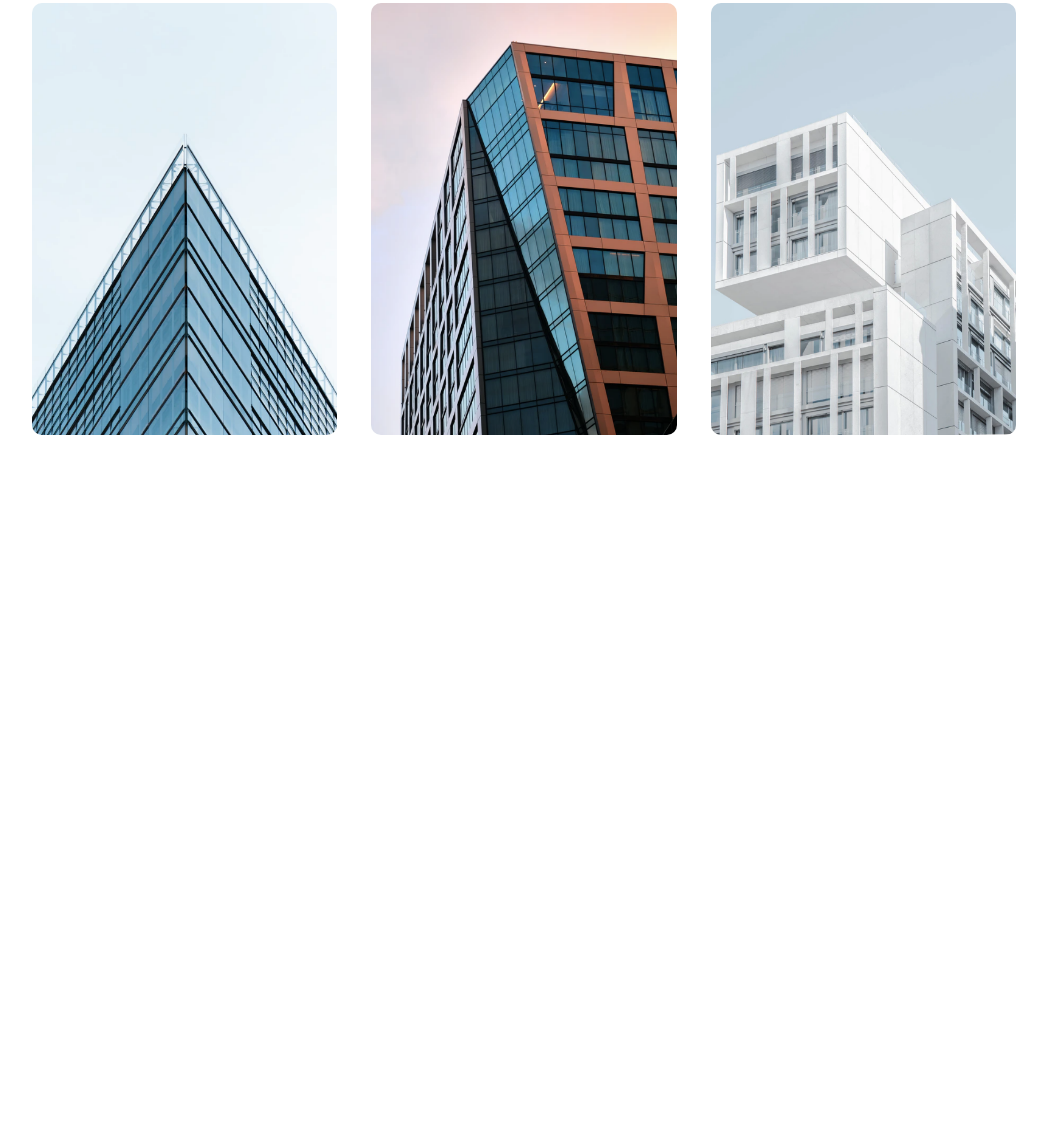
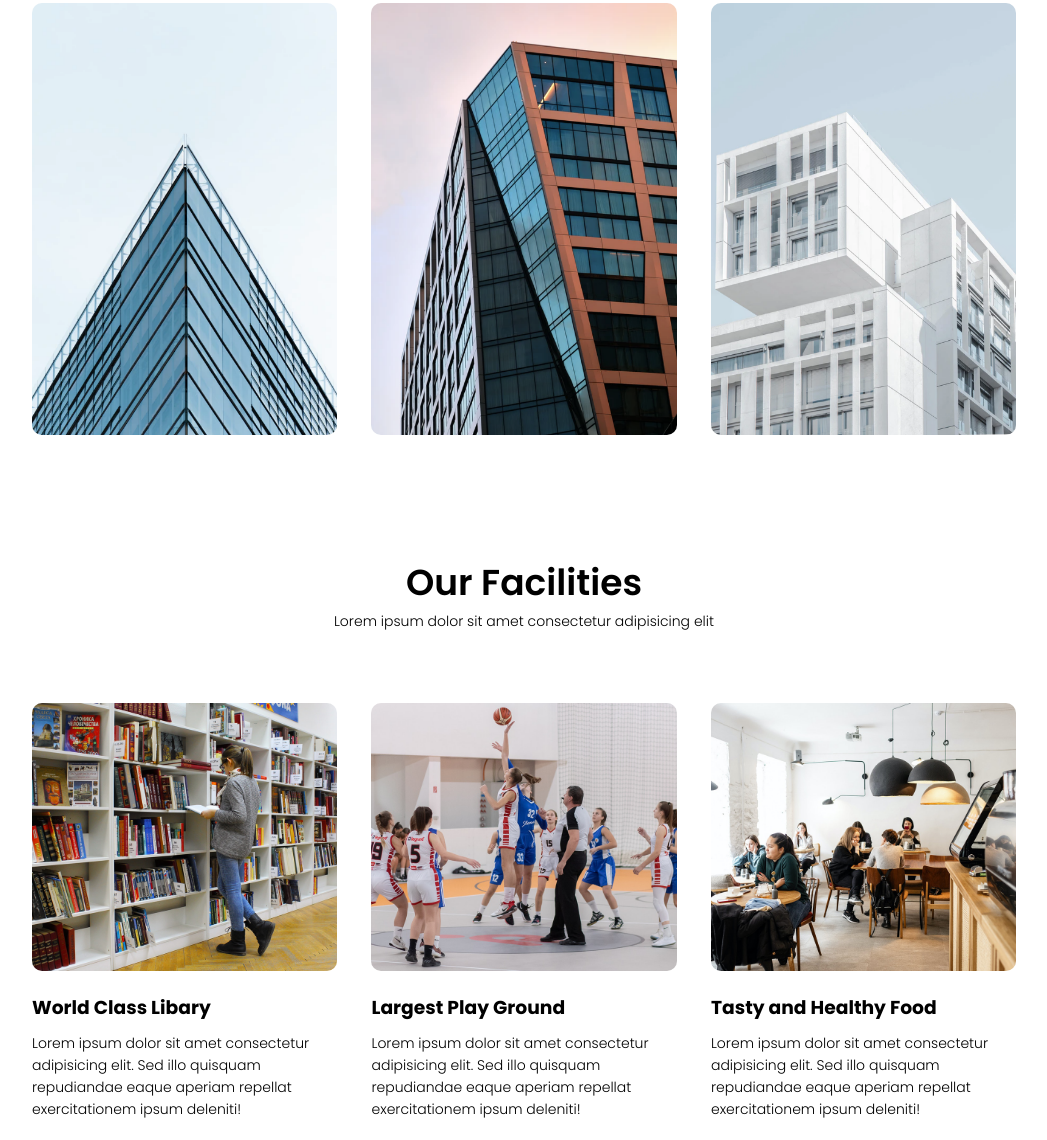
Before and after one commit to bennaji98/collage-website, a plain HTML site: page index.html in a window 1280 px wide. Shown: the part 1668-2808 px from the top of the page, without its empty margins (116-1163 px from the left). Before the commit the page ends 2123 px from the top, so only its background shows below. Drawn offline with Linux system fonts and the light colour scheme.

Commit message:
facilities compeleted

```diff
--- a/css/style.css
+++ b/css/style.css
@@ -287,3 +287,36 @@ header .fa{
     transform: translate(-50%,50%);
     opacity: 1;
 }
+
+                                                    /*------ facilities ------ */
+
+
+.facilities {
+
+    width: 80%;
+    margin: auto;
+    text-align: center;
+    padding-top: 100px;
+}
+
+.facilities-col {
+
+    flex-basis: 31%;
+    text-align: left;
+}
+
+.facilities img {
+
+    width: 100%;
+    border-radius: 10px;
+}
+
+.facilities h3 {
+
+    padding: 15px 0px 10px;
+}
+
+.facilities p {
+
+    padding: 0;
+}
--- a/index.html
+++ b/index.html
@@ -90,6 +90,32 @@
         </div>
     </section>
 
+    <section class="facilities">
+        <h1>Our Facilities</h1>
+        <p>Lorem ipsum dolor sit amet consectetur adipisicing elit</p>
+
+        <div class="row">
+            <div class="facilities-col">
+                <img src="img/library.png">
+                <h3>World Class Libary</h3>
+                <p>Lorem ipsum dolor sit amet consectetur adipisicing elit.
+                     Sed illo quisquam repudiandae eaque aperiam repellat exercitationem ipsum deleniti!</p>
+            </div>
+            <div class="facilities-col">
+                <img src="img/basketball.png">
+                <h3>Largest Play Ground</h3>
+                <p>Lorem ipsum dolor sit amet consectetur adipisicing elit.
+                     Sed illo quisquam repudiandae eaque aperiam repellat exercitationem ipsum deleniti!</p>
+            </div>
+            <div class="facilities-col">
+                <img src="img/cafeteria.png">
+                <h3>Tasty and Healthy Food</h3>
+                <p>Lorem ipsum dolor sit amet consectetur adipisicing elit.
+                     Sed illo quisquam repudiandae eaque aperiam repellat exercitationem ipsum deleniti!</p>
+            </div>
+        </div>
+    </section>
+
 
     <script src="./js/jquery-3.5.1.min.js"></script>
     <script src="./js/main.js"></script>
```
